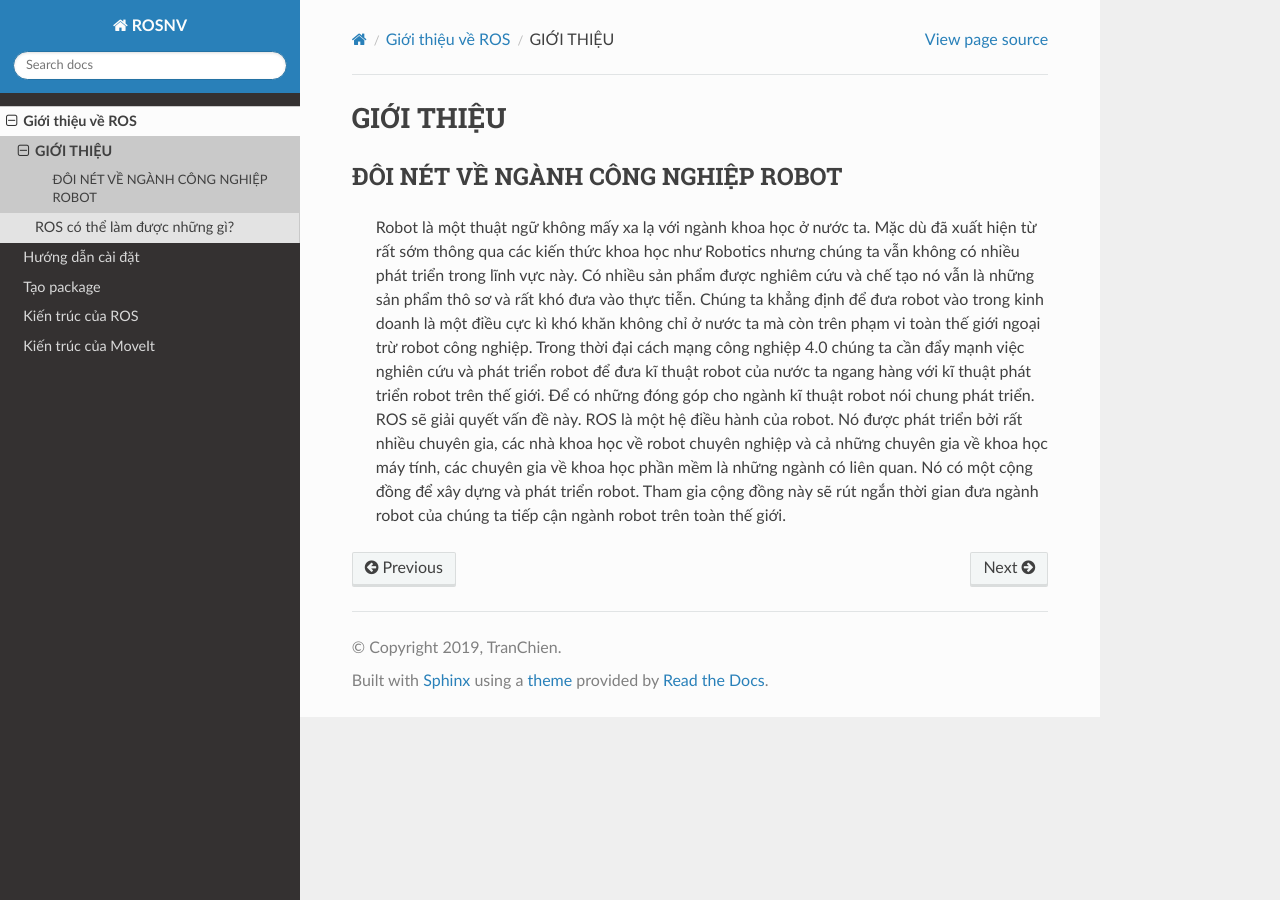
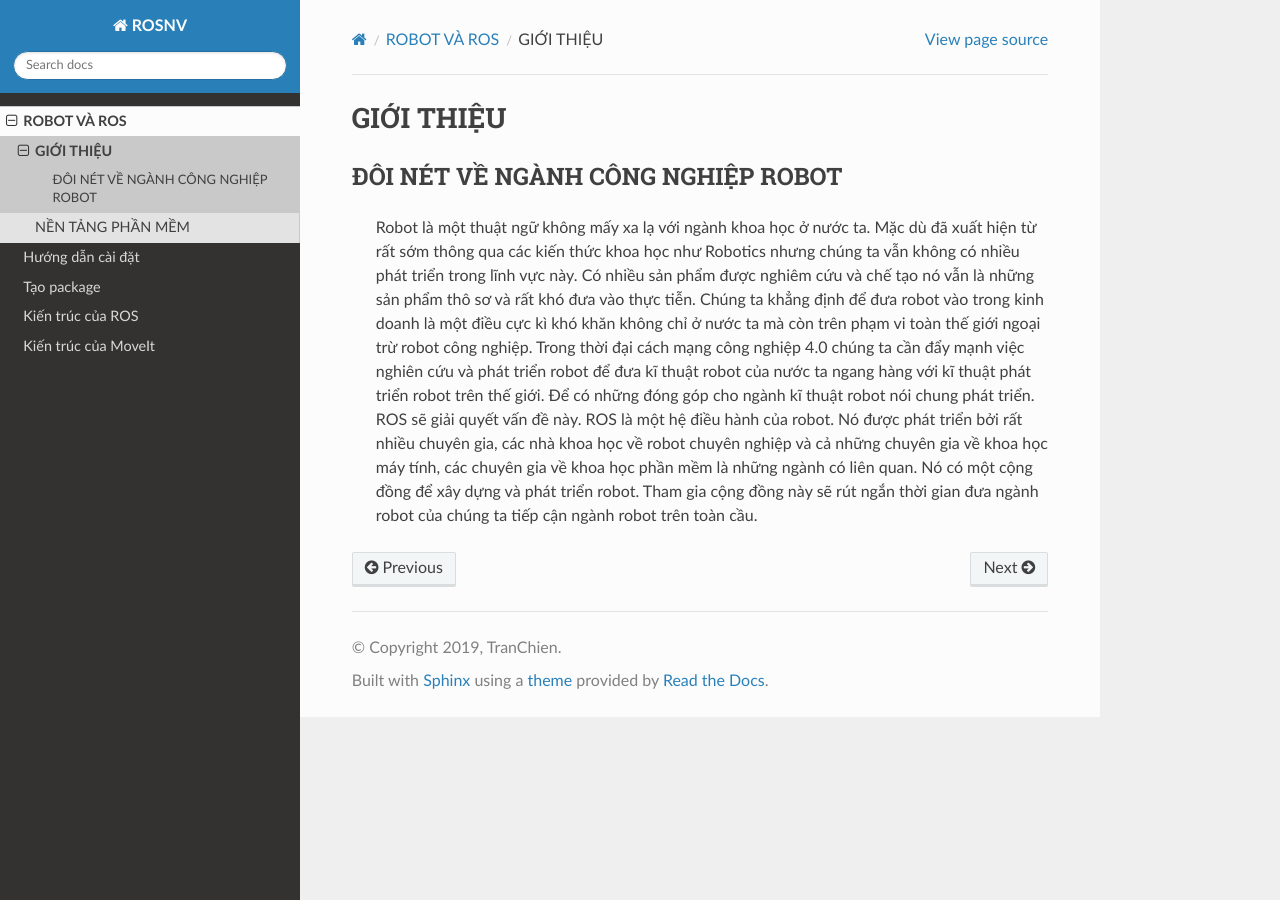
Before and after one commit to tranchien9xvn/github1, a Sphinx documentation site: the page built from source/doc/paren_introduction/IntroductiontoROS.rst, in a window 1280 px wide. Built offline with Sphinx 7.4.7 and the Read the Docs theme 2.0.0, drawn with Linux system fonts in a browser that asks for light colours.

Commit message:
phần mềm

```diff
--- a/source/doc/install.rst
+++ b/source/doc/install.rst
@@ -8,7 +8,7 @@ Cách 1: Cài đặt chung
 
 1. Cài git
 
- Để tải trực tiếp trong Linux, bạn sẽ cần cài đặt git. Mở terminal và cài đặt git như sau::
+ Để download tài liệu bạn sẽ cần cài đặt git. Mở terminal và cài đặt git như sau::
 
     sudo apt-get install git
 
--- a/source/doc/introduction.rst
+++ b/source/doc/introduction.rst
@@ -1,5 +1,5 @@
-Giới thiệu về ROS
-=================
+ROBOT VÀ ROS
+============
 
 .. toctree::
    :maxdepth: 2
--- a/source/doc/paren_introduction/IntroductiontoROS.rst
+++ b/source/doc/paren_introduction/IntroductiontoROS.rst
@@ -13,4 +13,4 @@ GIỚI THIỆU
  Để có những đóng góp cho ngành kĩ thuật robot nói chung phát triển. ROS sẽ giải quyết vấn đề này. ROS là một hệ điều hành của robot.
  Nó được phát triển bởi rất nhiều chuyên gia, các nhà khoa học về robot chuyên nghiệp và cả những chuyên gia về khoa học máy tính,
  các chuyên gia về khoa học phần mềm là những ngành có liên quan. Nó có một cộng đồng để xây dựng và phát triển robot.
- Tham gia cộng đồng này sẽ rút ngắn thời gian đưa ngành robot của chúng ta tiếp cận ngành robot trên toàn thế giới.
+ Tham gia cộng đồng này sẽ rút ngắn thời gian đưa ngành robot của chúng ta tiếp cận ngành robot trên toàn cầu.
```
Also changed, not shown: source/doc/paren_introduction/WhatROScando.rst (+7 -14 lines).
